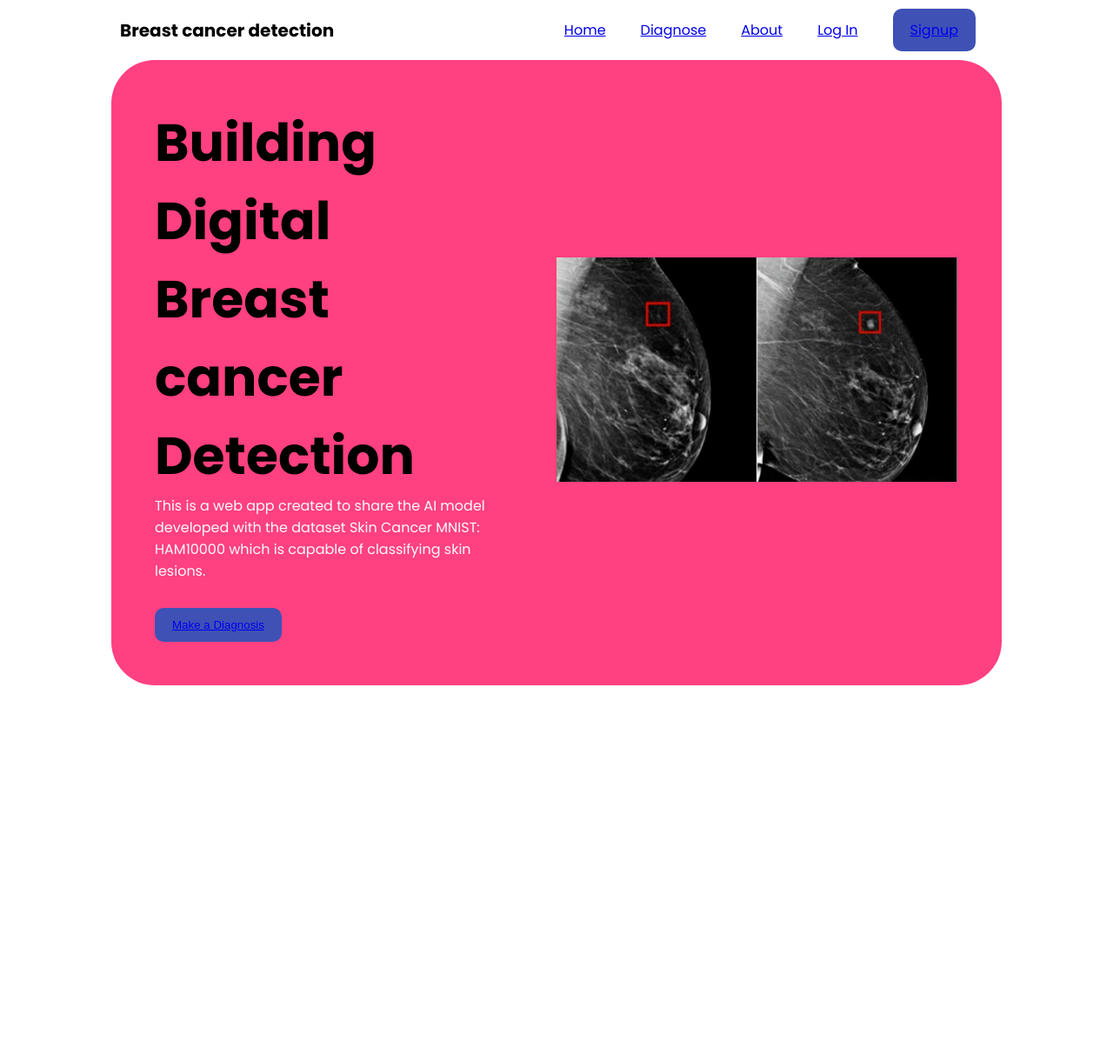
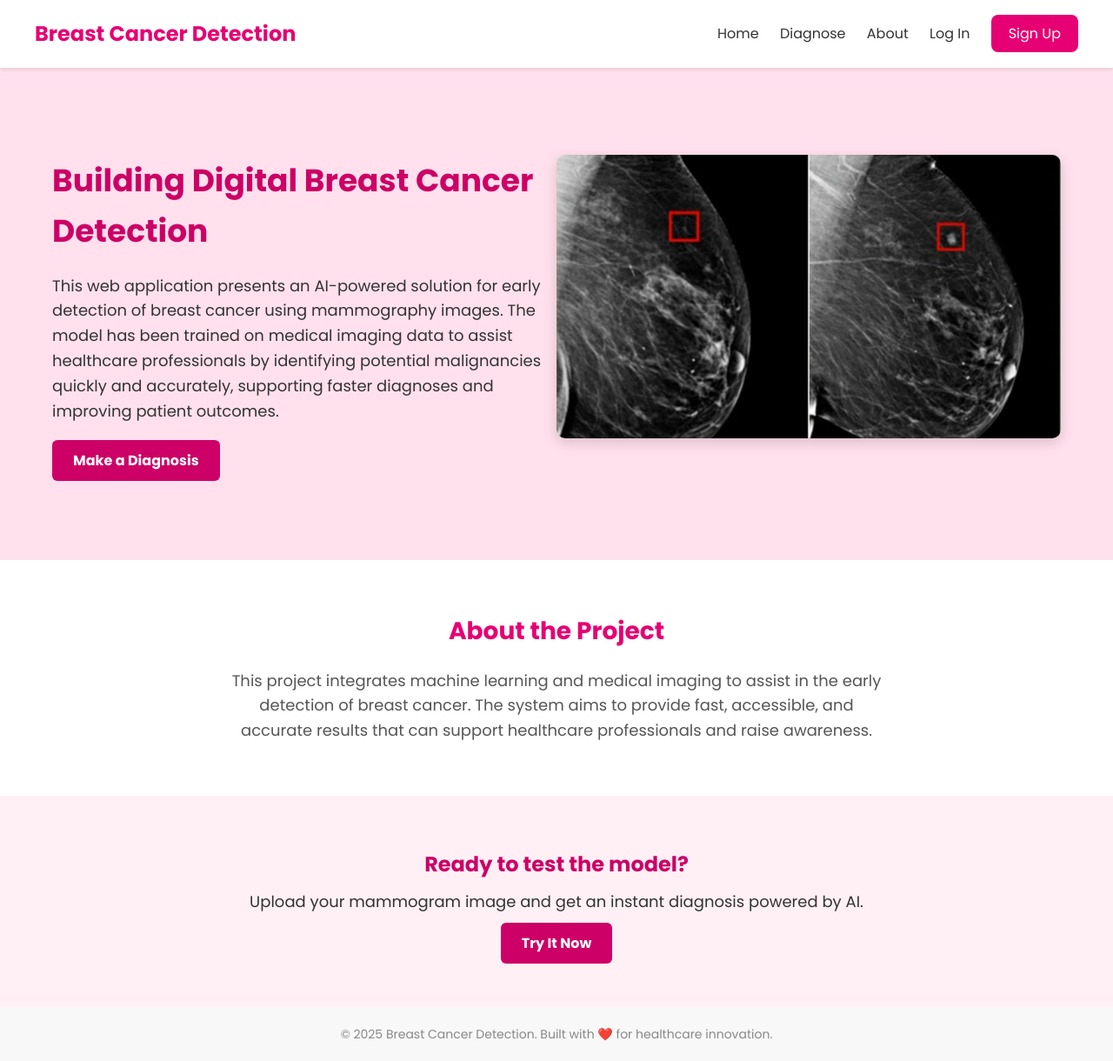
Before and after one commit to RajaaKacemi/website, a plain HTML site: page frontend/index.html in a window 1280 px wide. Shown: the whole page at 87% size. Before the commit the page ends 800 px from the top, so only its background shows below. Drawn offline with Linux system fonts and the light colour scheme.

Commit message:
Update Home page

```diff
--- a/frontend/index.html
+++ b/frontend/index.html
@@ -1,4 +1,4 @@
-<!DOCTYPE html>
+<!-- <!DOCTYPE html>
 <html lang="en">
 <head>
     <meta charset="UTF-8">
@@ -39,4 +39,64 @@
     </div>
 
 </body>
+</html> -->
+
+<!DOCTYPE html>
+<html lang="en">
+<head>
+  <meta charset="UTF-8">
+  <meta name="viewport" content="width=device-width, initial-scale=1.0">
+  <title>Breast Cancer Detection</title>
+  <link rel="stylesheet" href="./styles.css">
+</head>
+<body>
+
+  <!-- Header -->
+  <header>
+    <h1>Breast Cancer Detection</h1>
+    <nav>
+      <a href="#home">Home</a>
+      <a href="#diagnose">Diagnose</a>
+      <a href="#about">About</a>
+      <a href="#login">Log In</a>
+      <a href="#signup" class="signup-btn">Sign Up</a>
+    </nav>
+  </header>
+
+  <!-- Hero Section -->
+  <section class="hero" id="home">
+    <div class="hero-text">
+      <h2>Building Digital Breast Cancer Detection</h2>
+      <p>
+        This web application presents an AI-powered solution for early detection of breast cancer using mammography images. The model has been trained on medical imaging data to assist healthcare professionals by identifying potential malignancies quickly and accurately, supporting faster diagnoses and improving patient outcomes.
+        </p>
+
+      <a href="#diagnose">Make a Diagnosis</a>
+    </div>
+    <div class="hero-image">
+      <img src="./assets/Breast-cancer.jpg" alt="Breast cancer">
+    </div>
+  </section>
+
+  <!-- About Section -->
+  <section class="about" id="about">
+    <h3>About the Project</h3>
+    <p>
+      This project integrates machine learning and medical imaging to assist in the early detection of breast cancer. The system aims to provide fast, accessible, and accurate results that can support healthcare professionals and raise awareness.
+    </p>
+  </section>
+
+  <!-- Call to Action -->
+  <section class="cta">
+    <h4>Ready to test the model?</h4>
+    <p>Upload your mammogram image and get an instant diagnosis powered by AI.</p>
+    <a href="#diagnose">Try It Now</a>
+  </section>
+
+  <!-- Footer -->
+  <footer class="footer">
+    &copy; 2025 Breast Cancer Detection. Built with ❤️ for healthcare innovation.
+  </footer>
+
+</body>
 </html>
--- a/frontend/styles.css
+++ b/frontend/styles.css
@@ -1,89 +1,168 @@
 @import url('https://fonts.googleapis.com/css2?family=Poppins:wght@400;600;700&display=swap');
 
-body {
+
+    * {
+      margin: 0;
+      padding: 0;
+      box-sizing: border-box;
       font-family: 'Poppins', sans-serif;
     }
 
-
-*{
-    margin: 0;
-    padding: 0;
-    box-sizing: border-box;
+    body {
+      background-color: #fff;
+      color: #333;
+      line-height: 1.6;
     }
 
-.header {
-    width: 80%;
-    margin: auto;
+    header {
+      background: #fff;
+      padding: 20px 40px;
+      display: flex;
+      justify-content: space-between;
+      align-items: center;
+      box-shadow: 0 2px 4px rgba(0, 0, 0, 0.1);
+      position: sticky;
+      top: 0;
+      z-index: 1000;
     }
 
-.logo {
-    font-weight: bold;
-    font-size: 20px;
+    header h1 {
+      color: #e60073;
+      font-size: 24px;
     }
 
-nav {
-    display: flex;
-    align-items: center;
-    padding: 10px;
-    justify-content: space-between;
-    width: 100%;
+    nav a {
+      margin-left: 20px;
+      text-decoration: none;
+      color: #333;
+      font-weight: 500;
+      transition: color 0.3s;
     }
 
-.nav-list {
-    display: flex;
-    list-style: none;
+    nav a:hover {
+      color: #e60073;
     }
 
-.nav-list li {
-    margin: auto 20px;
-    cursor: pointer;
-}
-.nav-links {
-    display: flex;
+    .signup-btn {
+      background: #e60073;
+      color: #fff;
+      padding: 10px 20px;
+      border-radius: 8px;
+      margin-left: 20px;
+      text-decoration: none;
+      font-weight: 500;
+      transition: background 0.3s;
     }
 
-.nav-btns {
-    display: flex;
+    .signup-btn:hover {
+      background: #cc0066;
     }
 
-.header-content {
+    .hero {
       display: flex;
-    background-color: #FF4081;
-    min-height: 70vh;
-    border-radius: 50px;
+      flex-direction: column-reverse;
+      align-items: center;
       justify-content: center;
-    align-items: center;
+      padding: 60px 20px;
+      background-color: #ffe0ec;
+      text-align: center;
     }
 
-.intro-text {
-    flex-basis: 50%;
-    padding: 50px;
+    @media (min-width: 768px) {
+      .hero {
+        flex-direction: row;
+        text-align: left;
+        padding: 100px 60px;
+      }
     }
 
-.intro-text h1 {
-    font-size: 60px;
+    .hero-text {
+      flex: 1;
+      max-width: 600px;
     }
 
-.intro-text p {
-    color: #FAFAFA;
+    .hero-text h2 {
+      font-size: 36px;
+      color: #cc0066;
+      margin-bottom: 20px;
     }
+
+    .hero-text p {
+      font-size: 18px;
+      margin-bottom: 30px;
+    }
+
+    .hero-text a {
+      background: #cc0066;
+      color: #fff;
+      padding: 12px 24px;
+      border-radius: 6px;
+      text-decoration: none;
+      font-weight: bold;
+    }
+
     .hero-image {
-    flex-basis: 50%;
+      flex: 1;
+      display: flex;
+      justify-content: center;
+      margin-bottom: 40px;
     }
 
     .hero-image img {
-    max-width: 90%;
+      max-width: 100%;
+      height: auto;
+      border-radius: 10px;
+      box-shadow: 0 5px 15px rgba(0, 0, 0, 0.15);
     }
 
-.btn {
-    margin-top: 30px;
+    .about {
+      padding: 60px 20px;
+      max-width: 800px;
+      margin: auto;
+      text-align: center;
     }
 
-.btn-primary {
-    padding: 12px 20px;
-    background-color: #3F51B5; /* #6A1B9A */
-    border: none;
-    border-radius: 10px;
-    color: white;
-    margin-right: 20px;
+    .about h3 {
+      font-size: 28px;
+      color: #e60073;
+      margin-bottom: 20px;
     }
+
+    .about p {
+      font-size: 18px;
+      color: #555;
+    }
+
+    .cta {
+      background-color: #fff0f5;
+      text-align: center;
+      padding: 60px 20px;
+    }
+
+    .cta h4 {
+      font-size: 24px;
+      color: #cc0066;
+      margin-bottom: 10px;
+    }
+
+    .cta p {
+      font-size: 18px;
+      margin-bottom: 20px;
+    }
+
+    .cta a {
+      background: #cc0066;
+      color: #fff;
+      padding: 12px 24px;
+      border-radius: 6px;
+      text-decoration: none;
+      font-weight: bold;
+    }
+
+    .footer {
+      background: #f8f8f8;
+      text-align: center;
+      padding: 20px;
+      color: #888;
+      font-size: 14px;
+    }
```
Also changed, not shown: frontend/diagnose.html (+33 -0 lines). Lines whose indentation alone changed are shown as unchanged.
